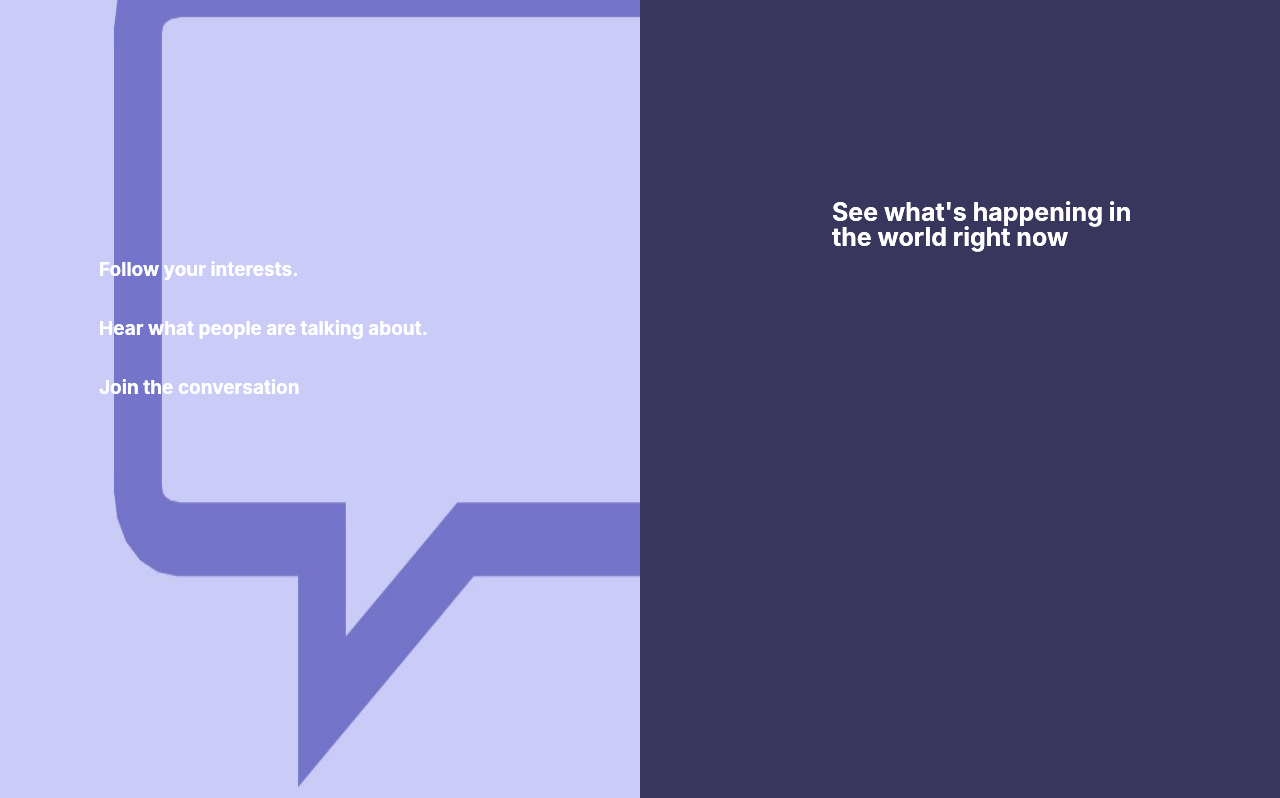
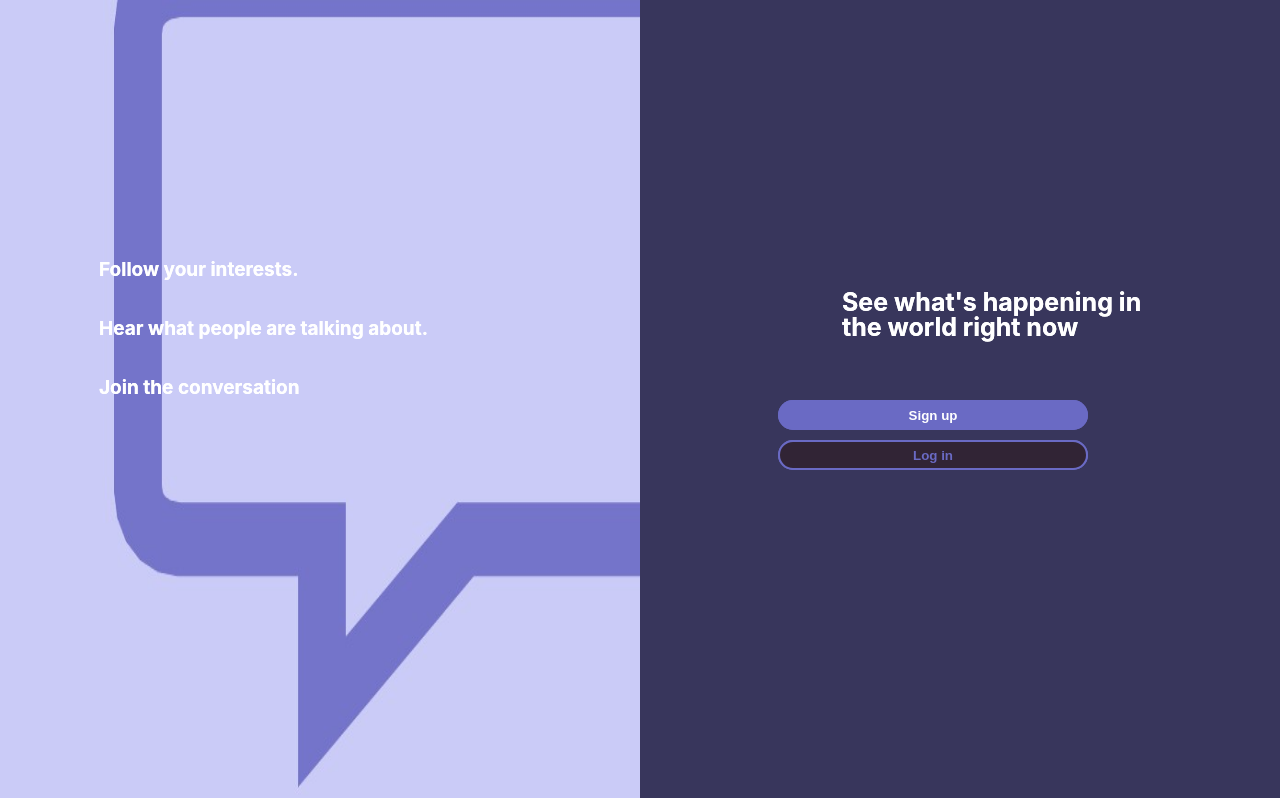
Before and after one commit to tkhai03/Bitter, a React (Create React App) app: page / in a window 1280 px wide. Shown: the top 798 px of the page. Built offline with nearby package versions, Linux system fonts and the light colour scheme.

Commit message:
auth css

```diff
--- a/src/Components/Auth/Auth.css
+++ b/src/Components/Auth/Auth.css
@@ -0,0 +1,51 @@
+.Auth{
+height:100vh;
+width: 100%;
+background-color: #19111E;
+}
+.loginContainer{
+    padding-top: 130px;
+    display: flex;
+    flex-direction: column;
+    align-items: center;
+}
+.authBitterIcon{
+    color: white;
+    font-size: 60px !important;
+}
+h1{
+    padding: 10px;
+    font-family: -apple-system, BlinkMacSystemFont, 'Segoe UI', Roboto, Oxygen, Ubuntu, Cantarell, 'Open Sans', 'Helvetica Neue', sans-serif;
+    font-size: 19px;
+    font-weight: 700;
+    color: white;
+}
+.authInputs{
+    width: 400px;
+    display: flex;
+    flex-direction: column;
+    padding: 12px;
+}
+
+.authEmail{
+    padding: 13px;
+    margin-bottom: 18px;
+    background-color: #221B2B;
+    border: none;
+    color: white;
+    font-size: medium;
+    outline: none;
+}
+
+.authPassword{
+    padding: 13px;
+    background-color: #221B2B;
+    border: none;
+    color: white;
+    font-size: medium;
+    outline: none;
+}
+.authLoginButton{
+    width: 400px;
+    height: 42px;
+}
--- a/src/Components/Auth/Auth.js
+++ b/src/Components/Auth/Auth.js
@@ -1,6 +1,7 @@
 import axios from 'axios'
 import React, {Component} from 'react'
 import './Auth.css'
+import SentimentDissatisfiedIcon from '@material-ui/icons/SentimentDissatisfied';
 
 class Auth extends Component{
     constructor(props){
@@ -32,10 +33,16 @@ class Auth extends Component{
     }
     render(){
         return(
-            <div>
-                <input placeholder='Email' name="email" text="text" value={this.state.email} onChange={(e) => {this.handleInput(e)}}/>
-                <input placeholder='Password' name="password" text="text" value={this.state.password} onChange={(e) => {this.handleInput(e)}}/>
-                <button onClick={ () => {this.handleLogin()}}>Log in</button>
+            <div className='Auth'>
+                <div className='loginContainer'>
+                <SentimentDissatisfiedIcon className='authBitterIcon'/>
+                    <h1>Log in to Bitter</h1>
+                    <div className='authInputs'>
+                        <input className='authEmail' placeholder='Email' name="email" text="text" value={this.state.email} onChange={(e) => {this.handleInput(e)}}/>
+                        <input className='authPassword' placeholder='Password' name="password" text="text" value={this.state.password} onChange={(e) => {this.handleInput(e)}}/>
+                    </div>
+                    <button className='authLoginButton'onClick={ () => {this.handleLogin()}}>Log in</button>
+                </div>
             </div>
         )
     }
--- a/src/Components/Landing/Landing.css
+++ b/src/Components/Landing/Landing.css
@@ -2,18 +2,11 @@
     width: 100%;
     height: 100vh;
     background-color: #38365C;
-}
-
-.grievePoster{
-    background-color: #B1B1EE;
-    width:50%;
-    height: 100vh;
-    /* border-image-repeat: initial;
-    background-repeat: no-repeat; */
+    display: flex;
 }
 
 .bitterLogo{
-    width:100%;
+    width:50%;
     height:100vh;
     /* border-image-repeat: initial;
     background-repeat: no-repeat; */
@@ -35,34 +28,57 @@
     color: white;
 }
 
+.auth_container{
+    height: 100px;
+    width: 100px;
+    display: flex;
+    flex-direction: column;
+    /* height: 150px;
+    width: 100px; */
+
+}
 .loginText{
     display: flex;
     position: absolute;
     left: 65%;
-    top: 25%;
+    top: 35%;
 }
 
-.auth_container{
-    height: 100px;
-    width: 100px;
-    /* display: flex;
-    flex-direction: column;
-    position: absolute;
-    left: 70%;
-    top: 35%; */
-}
 
 .loginMsg{
-    height: 12px;
+    height: 20px;
     width: 330px;
     font-size: 25px;
     font-family: -apple-system, BlinkMacSystemFont, 'Segoe UI', Roboto, Oxygen, Ubuntu, Cantarell, 'Open Sans', 'Helvetica Neue', sans-serif;
-    font-weight: 700;
-    color: white
+    font-weight: 650;
+    color: white;
 }
 
-/* .button-container{
-    height: 40vh;
+.button-container{
     display: flex;
     flex-direction: column;
-} */
+    position: absolute;
+    top: 50%;
+    right: 15%;
+}
+
+button{
+    margin-bottom: 10px;
+    background-color: #312435;
+    border: none;
+    color: white;
+    font-weight: 600;
+    text-transform: inherit;
+    border-radius: 18px;
+    height: 30px;
+    width: 310px;
+}
+.button1{
+    background-color: #6A6AC4;
+}
+
+.button2{
+    border: 2px #6A6AC4;
+    border-style: solid;
+    color: #6A6AC4;
+}
--- a/src/Components/Landing/Landing.js
+++ b/src/Components/Landing/Landing.js
@@ -7,13 +7,11 @@ import {Link} from 'react-router-dom'
 function Landing() {
     return (
         <div className="Landing">
-            <div className='grievePoster'>
-                <img className='bitterLogo'src={bitterLogo} alt='logo' />
-                <div className='posterText'>
-                    <h1 className='posterMsg'>Follow your interests.</h1>
-                    <h1 className='posterMsg'>Hear what people are talking about.</h1>
-                    <h1 className='posterMsg'>Join the conversation</h1>
-                </div>
+            <img className='bitterLogo'src={bitterLogo} alt='logo' />
+            <div className='posterText'>
+                <h1 className='posterMsg'>Follow your interests.</h1>
+                <h1 className='posterMsg'>Hear what people are talking about.</h1>
+                <h1 className='posterMsg'>Join the conversation</h1>
             </div>
             <div className='auth_container'>
                 <div className='loginText'>
@@ -21,10 +19,10 @@ function Landing() {
                 </div>
                 <div className='button-container'>
                     <Link to='/register'>
-                    <button>Sign up</button>
+                    <button className='button1'>Sign up</button>
                     </Link>
                     <Link to='/auth'>
-                    <button>Log in</button>
+                    <button className='button2'>Log in</button>
                     </Link>
                 </div>
             </div>
```
